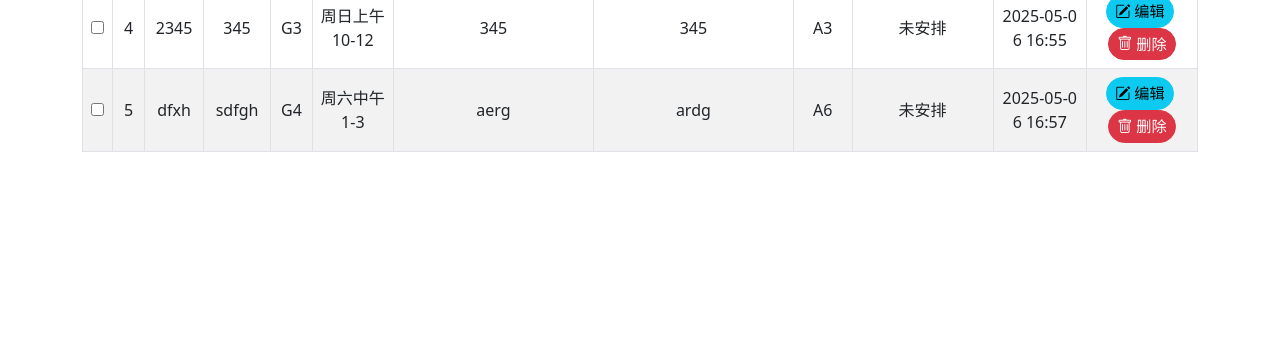
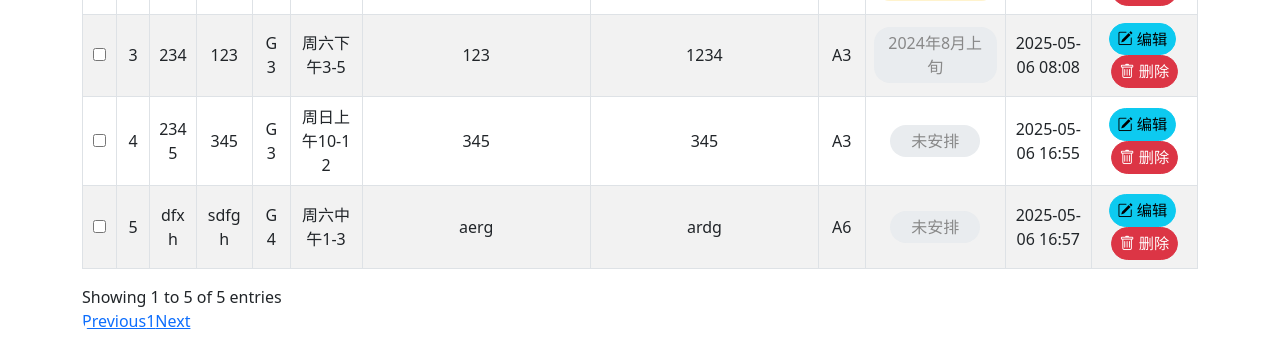
Before and after one commit to SheeepJMS/burningmath-signup, a Flask app: template templates/admin_dashboard.html in a window 1280 px wide. Shown: the part 639-996 px from the top of the page. Before the commit the page ends 791 px from the top, so only its background shows below. Run offline with Flask 2, Linux system fonts and the light colour scheme; the template is opened without the code that fills it: values that come from a table or form of the project are taken from there, others are empty; data comes from the database, SQL or seed files in the repository; some libraries are stand-ins or nearby versions.

Commit message:
修复批量删除函数全局作用域，确保线上可用

```diff
--- a/templates/admin_dashboard.html
+++ b/templates/admin_dashboard.html
@@ -394,7 +394,37 @@
                 url: '//cdn.datatables.net/plug-ins/1.10.24/i18n/Chinese.json'
             },
             pageLength: 100,
-            stateSave: true
+            stateSave: true,
+            drawCallback: function(settings) {
+                $('#customersTable .trial-time-cell').each(function() {
+                    const text = $(this).text().trim();
+                    if (!text || text === '未安排') {
+                        $(this).css({'background':'#e9ecef', 'color':'#888', 'font-weight':'normal'}); // 未安排灰色
+                        return;
+                    }
+                    // 解析日期和时间
+                    let dateStr = text.split(' ')[0];
+                    let timeStr = text.split(' ')[1] || '00:00';
+                    if (timeStr && timeStr.match(/\d{1,2}-\d{1,2}/)) {
+                        timeStr = timeStr.split('-')[0] + ':00';
+                    }
+                    let dt = new Date(dateStr + 'T' + timeStr);
+                    if (isNaN(dt.getTime())) {
+                        $(this).css({'background':'#e9ecef', 'color':'#888', 'font-weight':'normal'}); // 解析失败也灰色
+                        return;
+                    }
+                    const now = new Date();
+                    const diffMs = dt - now;
+                    const diffDays = diffMs / (1000 * 60 * 60 * 24);
+                    if (diffDays < 0) {
+                        $(this).css({'background':'#ffcccc', 'color':'#a00', 'font-weight':'bold'}); // 已发生红色
+                    } else if (diffDays <= 14) {
+                        $(this).css({'background':'#fff3cd', 'color':'#b8860b', 'font-weight':'bold'}); // 未来两周黄色
+                    } else {
+                        $(this).css({'background':'#d4edda', 'color':'#155724', 'font-weight':'bold'}); // 其它绿色
+                    }
+                });
+            }
         });
         // 全选/反选
         $('#selectAllCustomers').on('change', function() {
@@ -410,35 +440,6 @@
         $('#classesTable').DataTable({
             language: {
                 url: '//cdn.datatables.net/plug-ins/1.10.24/i18n/Chinese.json'
-            }
-        });
-
-        // 试课时间着色
-        $('#customersTable .trial-time-cell').each(function() {
-            const text = $(this).text().trim();
-            if (!text || text === '未安排') return;
-
-            // 尝试解析日期时间
-            let dateStr = text.split(' ')[0];
-            let timeStr = text.split(' ')[1] || '00:00';
-            // 处理"10-12"这种时间段
-            if (timeStr && timeStr.match(/\d{1,2}-\d{1,2}/)) {
-                timeStr = timeStr.split('-')[0] + ':00';
-            }
-            let dt = new Date(dateStr + 'T' + timeStr);
-
-            if (isNaN(dt.getTime())) return; // 解析失败
-
-            const now = new Date();
-            const diffMs = dt - now;
-            const diffDays = diffMs / (1000 * 60 * 60 * 24);
-
-            if (diffDays < 0 || diffDays <= 7) {
-                $(this).css({'background':'#ffcccc', 'color':'#a00', 'font-weight':'bold'}); // 红色
-            } else if (diffDays <= 30) {
-                $(this).css({'background':'#fff3cd', 'color':'#b8860b', 'font-weight':'bold'}); // 黄色
-            } else {
-                $(this).css({'background':'#d4edda', 'color':'#155724', 'font-weight':'bold'}); // 绿色
             }
         });
     });
@@ -563,6 +564,7 @@
                 }
             });
         }
+    }
     function batchDeleteCustomers() {
         const ids = $('.customer-checkbox:checked').map(function(){return $(this).val();}).get();
         if (ids.length === 0) { alert('请至少选择一项'); return; }
@@ -583,6 +585,29 @@
             error: function() { alert('删除失败，请稍后重试'); }
         });
     }
+    function editClass(id) {
+        // 这里应弹出编辑班级的模态框并填充数据
+        alert('编辑班级功能待完善，班级ID: ' + id);
+    }
+    function deleteClass(id) {
+        if (confirm('确定要删除这个班级吗？')) {
+            $.ajax({
+                url: '/admin/classes/delete/' + id,
+                method: 'POST',
+                success: function(response) {
+                    if (response.success) {
+                        alert('删除成功！');
+                        window.location.reload();
+                    } else {
+                        alert('删除失败：' + response.message);
+                    }
+                },
+                error: function() {
+                    alert('删除失败，请稍后重试');
+                }
+            });
+        }
+    }
 </script>
 </body>
 </html>
```
